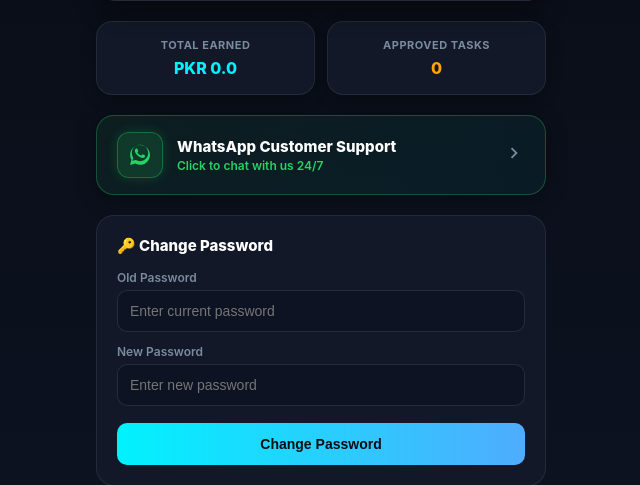
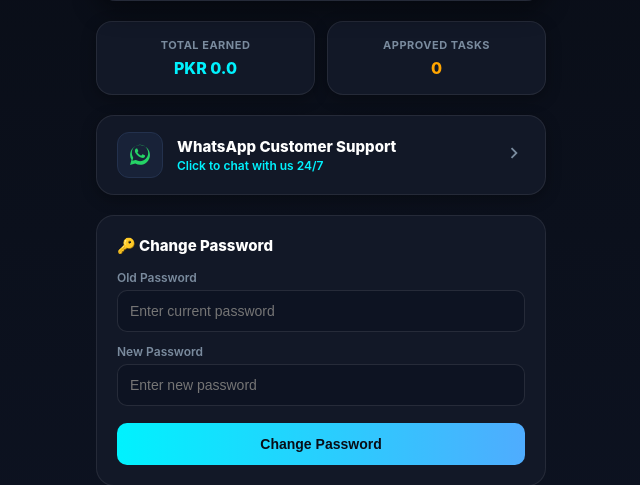
Before and after one commit to Awais5253/Mega-Gmail-Task-Web, a Flask app: page /profile in a window 1280 px wide. Shown: the part 175-660 px from the top of the page, without its empty margins (319-959 px from the left). Run offline with Flask 3, Linux system fonts and the light colour scheme; the visitor is signed in with stand-in values (Sample User, id 1); data that the repository does not hold is empty; some libraries are stand-ins or nearby versions.

Commit message:
Update profile.html

```diff
--- a/templates/profile.html
+++ b/templates/profile.html
@@ -86,10 +86,10 @@
         font-weight: 800;
     }
 
-    /* WHATSAPP CUSTOMER SUPPORT CARD */
+    /* WHATSAPP CUSTOMER SUPPORT CARD (THEME MATCHED) */
     .whatsapp-card {
-        background: linear-gradient(135deg, rgba(37, 211, 102, 0.08) 0%, rgba(0, 242, 254, 0.05) 100%);
-        border: 1px solid rgba(37, 211, 102, 0.3);
+        background: #121827;
+        border: 1px solid rgba(255, 255, 255, 0.08);
         border-radius: 18px;
         padding: 16px 20px;
         margin-bottom: 20px;
@@ -97,13 +97,13 @@
         align-items: center;
         justify-content: space-between;
         text-decoration: none;
-        box-shadow: 0 4px 20px rgba(0, 0, 0, 0.35);
+        box-shadow: 0 4px 15px rgba(0, 0, 0, 0.3);
         transition: all 0.2s ease;
     }
     .whatsapp-card:active {
         transform: scale(0.98);
-        background: linear-gradient(135deg, rgba(37, 211, 102, 0.18) 0%, rgba(0, 242, 254, 0.12) 100%);
-        border-color: #25D366;
+        border-color: #00f2fe;
+        background: #161e2e;
     }
     .wa-left {
         display: flex;
@@ -114,12 +114,11 @@
         width: 44px;
         height: 44px;
         border-radius: 12px;
-        background: rgba(37, 211, 102, 0.15);
-        border: 1px solid rgba(37, 211, 102, 0.35);
+        background: #182238;
+        border: 1px solid #23314d;
         display: flex;
         align-items: center;
         justify-content: center;
-        box-shadow: 0 0 12px rgba(37, 211, 102, 0.2);
     }
     .wa-icon-box svg {
         width: 24px;
@@ -138,7 +137,7 @@
     }
     .wa-sub {
         font-size: 12px;
-        color: #25D366;
+        color: #00f2fe;
         font-weight: 600;
     }
     .wa-arrow svg {
@@ -148,7 +147,7 @@
         transition: fill 0.2s, transform 0.2s;
     }
     .whatsapp-card:hover .wa-arrow svg {
-        fill: #25D366;
+        fill: #00f2fe;
         transform: translateX(2px);
     }
 
```
